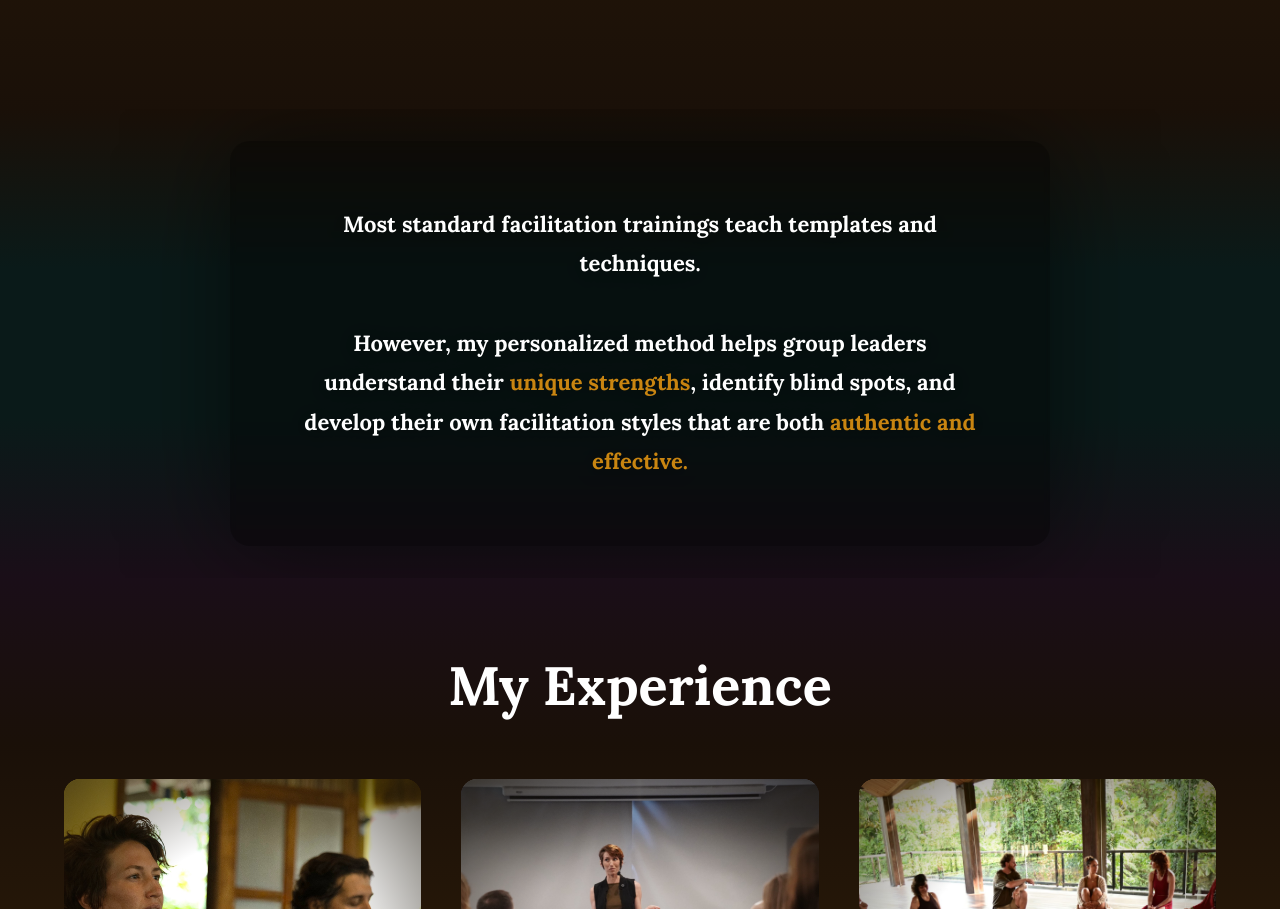
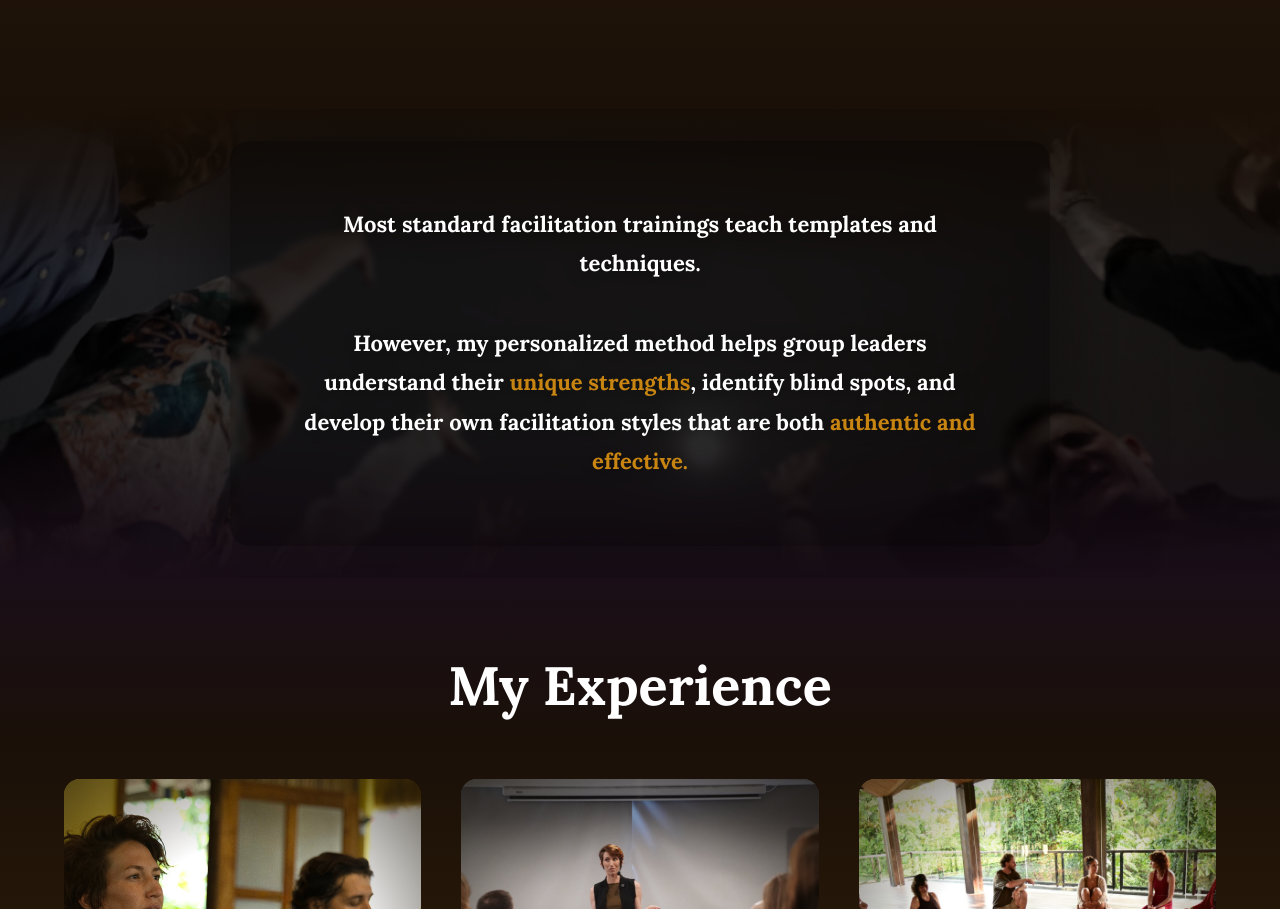
Before and after one commit to strmdkn/kaela-connector-static, a plain HTML site: page index.html in a window 1280 px wide. Shown: the part 3035-3944 px from the top of the page. Drawn offline with Linux system fonts and the light colour scheme.

Commit message:
Debug photo issue - fix 7

```diff
--- a/index.html
+++ b/index.html
@@ -131,7 +131,7 @@ nav {
   position:relative;overflow:hidden;min-height:440px;
   display:flex;align-items:center;justify-content:center;
 }
-#quote2 .bg-photo { position:absolute;inset:0;background-image:url('./images/SECTION_4_PHOTO_OPTION_2.jpg');background-size:cover;background-position:center 35%;filter:brightness(0.3) saturate(0.8); }
+#quote2 .bg-photo { position:absolute;inset:0;background-image:url('./images/SECTION_4_PHOTO.jpg');background-size:cover;background-position:center 35%;filter:brightness(0.3) saturate(0.8); }
 #quote2::before { content:'';position:absolute;top:0;left:0;right:0;height:160px;z-index:2;background:linear-gradient(to bottom,#1a1008 0%,transparent 100%); }
 #quote2::after  { content:'';position:absolute;bottom:0;left:0;right:0;height:160px;z-index:2;background:linear-gradient(to top,#1a0e18 0%,transparent 100%); }
 .quote2-inner { position:relative;z-index:3;max-width:820px;text-align:center;padding:4rem 4.5rem;margin:2rem;background:rgba(0,0,0,.38);border-radius:20px;backdrop-filter:blur(3px);box-shadow:0 0 100px rgba(0,0,0,.5); }
```
